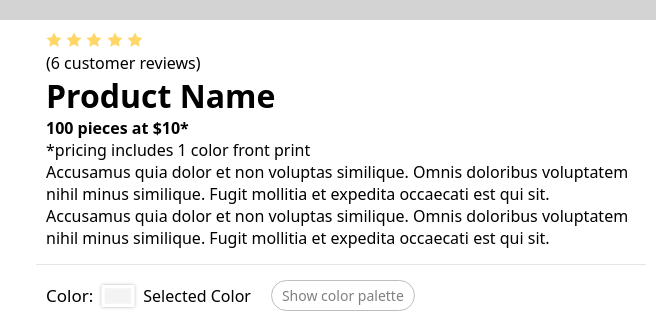
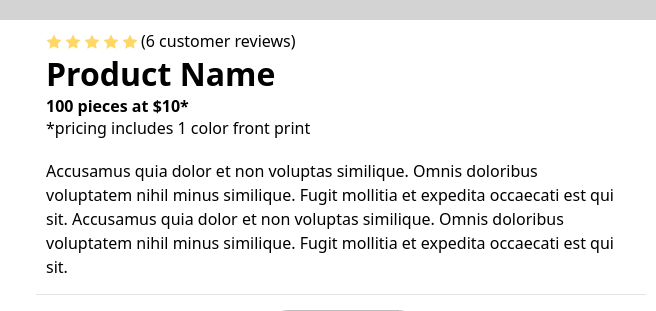
Before and after one commit to MaitisamY/webflow-upload-project, a plain HTML site: page index.html in a window 1280 px wide. Shown: the top 311 px of the page, 624-1280 px from the left. Drawn offline with Linux system fonts and the light colour scheme; files whose address does not match are found by name.

Commit message:
updated the code according to the requirement

```diff
--- a/index.html
+++ b/index.html
@@ -174,6 +174,21 @@
             border-bottom: 1px solid rgba(0, 0, 0, 0.1);
         }
 
+        .right-container .intro-container h6 {
+            font-size: 16px;
+            font-weight: 400;
+            line-height: 1.5;
+            padding: 20px 20px 0 0;
+        }
+
+        .rating {
+            display: flex;
+            flex-direction: row;
+            justify-content: flex-start;
+            align-items: center;
+            gap: 3px;
+        }
+
         .right-container .color-selector {
             width: 100%;
             display: flex;
@@ -338,14 +353,14 @@
                     <h4>100 pieces at $10*</h4>
                     <p>*pricing includes 1 color front print</p>
                 </div>
-                <p>
+                <h6>
                     Accusamus quia dolor et non voluptas similique.
                     Omnis doloribus voluptatem nihil minus similique.
                     Fugit mollitia et expedita occaecati est qui sit.
                     Accusamus quia dolor et non voluptas similique.
                     Omnis doloribus voluptatem nihil minus similique.
                     Fugit mollitia et expedita occaecati est qui sit.
-                </p>
+                </h6>
             </div>
             <div class="color-selector">
                 <div class="color">
```
